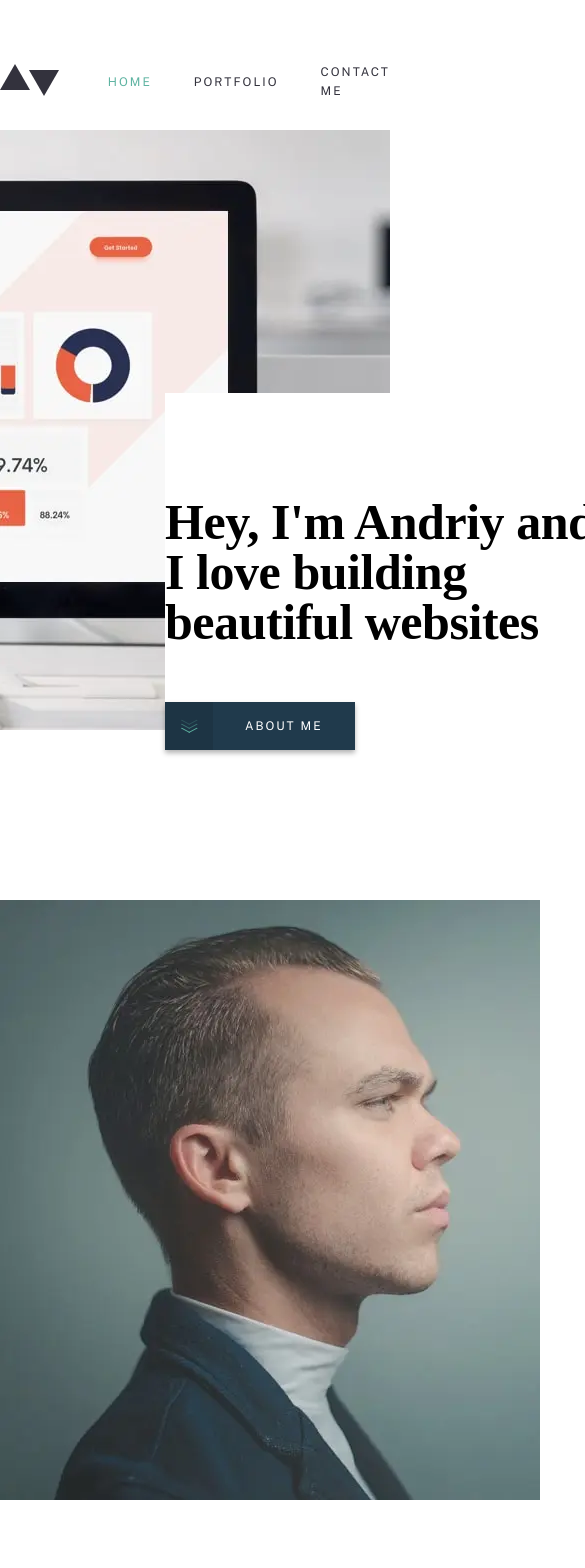
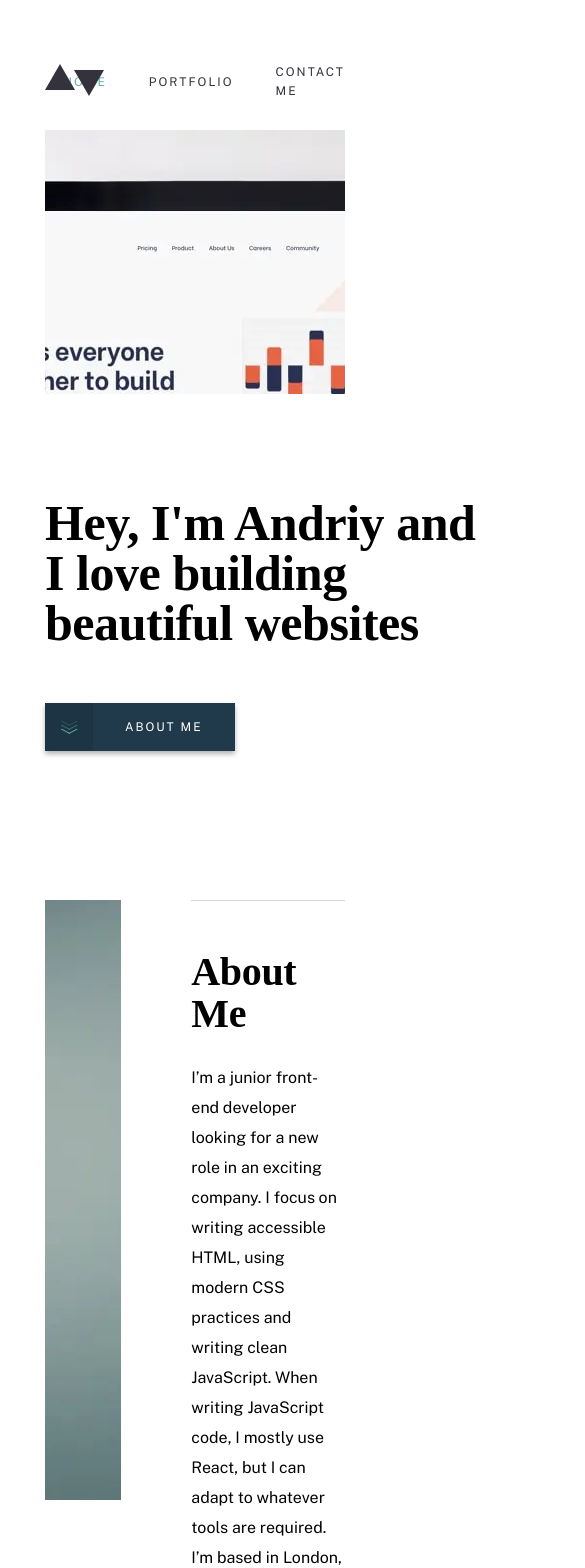
Before and after one commit to andriy-koz/minimalist-portfolio-website, a Next.js app: page / in a window 390 px wide. Shown: the top 1568 px of the page, 585 px wide, since content can reach past the window. Built offline with nearby package versions, Linux system fonts and the light colour scheme; a web font is replaced by a local one.

Commit message:
style: Home page tablet design

```diff
--- a/components/AboutMe.js
+++ b/components/AboutMe.js
@@ -6,15 +6,8 @@ import styles from '../styles/components/AboutMe.module.scss'
 const AboutMe = () => {
   return (
     <div className={`${styles['main-container']} container`} id="about-me">
-      <div className={styles['image-container']}>
-        <Image
-          alt="Profile photo"
-          width={540}
-          height={600}
-          src={'/homepage/image-homepage-profile.webp'}
-          layout="fixed"
-        />
-      </div>
+      <div className={styles['image-container']} />
+
       <div className={styles['side-info']}>
         <h2>About Me</h2>
         <p>
--- a/components/Hero.js
+++ b/components/Hero.js
@@ -4,11 +4,13 @@ import styles from '../styles/components/Hero.module.scss'
 const Hero = () => {
   return (
     <div className={styles['main-container']}>
-      <div className={styles.info}>
-        <h1>Hey, I&apos;m Andriy and I love building beautiful websites</h1>
-        <a href="#about-me">
-          <ButtonPrimary>about me</ButtonPrimary>
-        </a>
+      <div className="container">
+        <div className={styles.info}>
+          <h1>Hey, I&apos;m Andriy and I love building beautiful websites</h1>
+          <a href="#about-me">
+            <ButtonPrimary>about me</ButtonPrimary>
+          </a>
+        </div>
       </div>
     </div>
   )
--- a/styles/components/AboutMe.module.scss
+++ b/styles/components/AboutMe.module.scss
@@ -20,9 +20,26 @@
   button {
     margin-top: 24px;
   }
+
+  @media (max-width: 1104px) {
+    margin-left: 70px;
+  }
 }
 
 .image-container {
+  background-image: url('/homepage/image-homepage-profile.webp');
+  background-position: center;
+  background-repeat: no-repeat;
   width: 540px;
   height: 600px;
+  @media (max-width: 1012px) {
+    width: 440px;
+  }
+  @media (max-width: 934px) {
+    width: 380px;
+  }
+  @media (max-width: 860px) {
+    width: 281px;
+    background-position: right;
+  }
 }
--- a/styles/components/ContactMe.module.scss
+++ b/styles/components/ContactMe.module.scss
@@ -14,4 +14,16 @@
   width: 531px;
   height: 1px;
   background-color: rgba(51, 50, 61, 0.2);
+  @media (max-width: 1104px) {
+    max-width: 280px;
+  }
+  @media (max-width: 944px) {
+    max-width: 240px;
+  }
+  @media (max-width: 900px) {
+    max-width: 120px;
+  }
+  @media (max-width: 790px) {
+    max-width: 100px;
+  }
 }
--- a/styles/components/Hero.module.scss
+++ b/styles/components/Hero.module.scss
@@ -7,23 +7,33 @@
   background-image: url('/homepage/image-homepage-hero.webp');
   background-repeat: no-repeat;
   background-position: top 0px right -30px;
+
+  @media (max-width: 1104px) {
+    margin-left: 45px;
+    margin-right: 45px;
+    background-position: center;
+  }
 }
 
 .info {
+  position: absolute;
+  left: 0;
+  top: 264px;
   display: flex;
   flex-direction: column;
   justify-content: center;
   height: 357px;
   width: 445px;
   background-color: #fff;
-  position: absolute;
-  bottom: -20px;
-  left: 0;
-  margin-left: 165px;
-
+  position: relative;
   button {
     position: absolute;
     bottom: 0;
     left: 0;
   }
+
+  @media (max-width: 1104px) {
+    margin-left: -45px;
+    margin-right: -45px;
+  }
 }
--- a/styles/globals.scss
+++ b/styles/globals.scss
@@ -76,6 +76,11 @@ li {
 .container {
   max-width: 1110px;
   margin: 0 auto;
+
+  @media (max-width: 1104px) {
+    padding-left: 45px;
+    padding-right: 45px;
+  }
 }
 
 .mt-150 {
```
